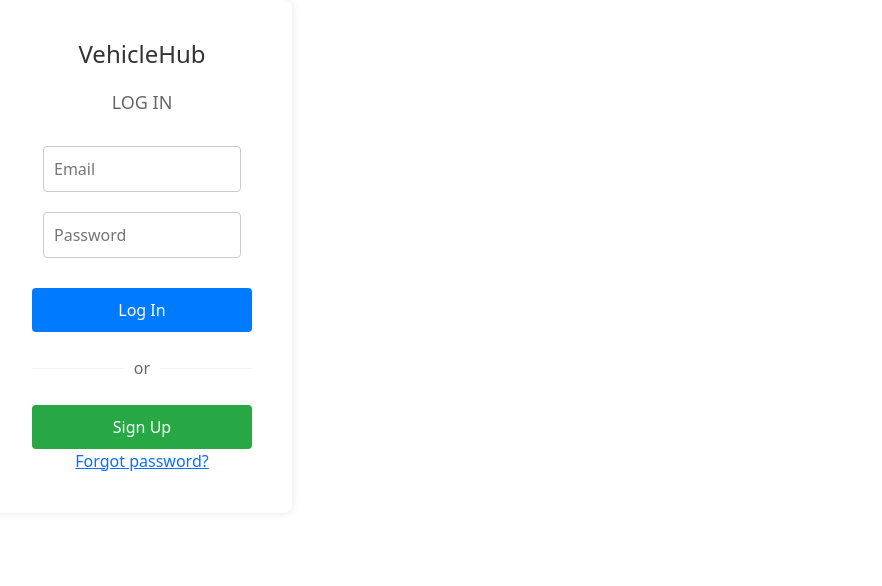
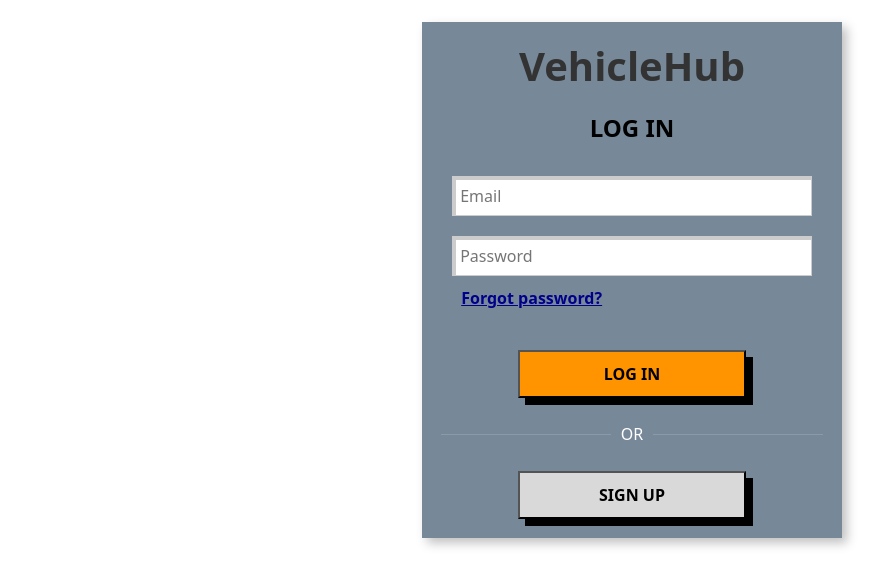
Before and after one commit to IcyPistachio/AutoLog, a React (Create React App) app in the folder VehicleHub-main/frontend/: page / in a window 1280 px wide. Both pictures are taken after a click on the button "Login/Signup". Shown: the top 586 px of the page, without its empty margins (8-890 px from the left). Built offline with nearby package versions, Linux system fonts and the light colour scheme; the HTML template or start-up script is replaced by a standard one.

Commit message:
Test Login Form Styles
Partially styled login form

```diff
--- a/VehicleHub-main/frontend/src/components/Login.css
+++ b/VehicleHub-main/frontend/src/components/Login.css
@@ -1,60 +1,76 @@
-body.login-body {
-    font-family: Arial, sans-serif;
-    background-color: #f4f4f4;
+.login-container {
     display: flex;
     justify-content: center;
     align-items: center;
-    height: 100vh;
-    margin: 0;
+    margin: auto;
+    width: 50vw;
+    height: 70vh;
+    text-align: center;
 }
 
-.login-container {
-    background-color: #ffffff;
-    padding: 40px;
-    border-radius: 8px;
-    box-shadow: 0 0 10px rgba(0, 0, 0, 0.1);
-    text-align: center;
-    width: 300px;
+.login-form {
+    padding: 3%;
+    width: 420px;
+    box-shadow: rgb(0 0 0 / 25%) 5px 5px 10px;
+    background-color: lightslategray;
 }
 
-.login-container .title {
-    font-size: 24px;
+.login-form .title {
+    font-size: 2.5em;
+    font-weight: bold;
     margin-bottom: 20px;
     color: #333;
 }
 
-.login-container #inner-title {
-    font-size: 18px;
+.login-form #inner-title {
+    font-size: 1.5em;
+    font-weight: bold;
     margin-bottom: 20px;
     display: block;
-    color: #666;
+    color: black;
 }
 
-.login-container input[type="email"],
-.login-container input[type="password"] {
+.login-form input[type="email"],
+.login-form input[type="password"] {
     width: calc(100% - 22px);
-    padding: 10px;
+    padding: 7px;
     margin: 10px 0;
     border: 1px solid #ccc;
-    border-radius: 4px;
+    box-shadow: inset 3px 3px #ccc;
 }
 
-.login-container .buttons {
-    width: 100%;
+.login-form button {
+    width: 60%;
     padding: 10px;
-    border: none;
-    border-radius: 4px;
-    background-color: #007bff;
-    color: white;
+    color: black;
+    border-color: black;
     font-size: 16px;
+    font-weight: bold;
     cursor: pointer;
+    box-shadow: 7px 7px black;
 }
 
-.login-container .buttons:hover {
-    background-color: #0056b3;
+.login-button {
+    background-color: #FF9400;
 }
 
-.login-container .message {
+.login-form .login-button:hover {
+    color: #FF9400;
+    background-color: black;
+    box-shadow: 7px 7px #FF9400;
+}
+
+.signup-button {
+    background-color: #D9D9D9;
+}
+
+.signup-button:hover {
+    color: #D9D9D9;
+    background-color: black;
+    box-shadow: 7px 7px #D9D9D9;
+}
+
+.login-form .message {
     margin-top: 20px;
     color: red;
 }
@@ -74,20 +90,19 @@ body.login-body {
 
 .or {
     margin: 0 10px;
-    color: #666;
+    color: white;
 }
 
-.signup-button {
-    width: 100%;
+.forgot-password {
     padding: 10px;
-    border: none;
-    border-radius: 4px;
-    background-color: #28a745;
-    color: white;
-    font-size: 16px;
-    cursor: pointer;
+    margin: 10px;
+    margin-top: 0px;
+    padding-top: 0px;
+    margin-bottom: 30px;
+    text-align: left;
 }
 
-.signup-button:hover {
-    background-color: #218838;
+.forgot-password-link {
+    color: #00008B;
+    font-weight: bold;
 }
--- a/VehicleHub-main/frontend/src/components/Login.js
+++ b/VehicleHub-main/frontend/src/components/Login.js
@@ -1,5 +1,6 @@
 import React, { useState } from 'react';
 import { useNavigate, Link } from 'react-router-dom';
+import Form from 'react-bootstrap/Form';
 import './Login.css';
 import garageSound from '../sounds/garageSound.mp3';
 
@@ -56,8 +57,10 @@ function Login() {
 
     return (
         <div className="login-container">
+            <form className="login-form">
                 <h1 className="title">VehicleHub</h1>
                 <span id="inner-title">LOG IN</span>
+
                 <input
                     type="email"
                     id="loginEmail"
@@ -72,26 +75,30 @@ function Login() {
                     value={loginPassword}
                     onChange={(e) => setLoginPassword(e.target.value)}
                 />
-            <input
-                type="submit"
-                id="loginButton"
-                className="buttons"
-                value="Log In"
-                onClick={doLogin}
-            />
+
+                <div className="forgot-password">
+                    <Link className="forgot-password-link" to="/forgot-password">Forgot password?</Link>
+                </div>
+
+                <div classname="buttons">
+                    <button className="login-button" onClick={() => doLogin}>
+                        LOG IN
+                    </button>
+
                     <span id="loginResult" className="message">{message}</span>
+
                     <div className="separator">
                         <hr className="line" />
-                <span className="or">or</span>
+                        <span className="or">OR</span>
                         <hr className="line" />
                     </div>
+
                     <button className="signup-button" onClick={() => navigate('/register')}>
-                Sign Up
+                        SIGN UP
                     </button>
-            <div className="forgot-password-link">
-                <Link to="/forgot-password">Forgot password?</Link>
                 </div>
-        </div>
+            </form >
+        </div >
     );
 }
 
--- a/VehicleHub-main/frontend/src/pages/LoginPage.js
+++ b/VehicleHub-main/frontend/src/pages/LoginPage.js
@@ -2,9 +2,8 @@ import React from 'react';
 
 import Login from '../components/Login';
 
-const LoginPage = () =>
-{
-    return(
+const LoginPage = () => {
+    return (
         <div>
             <Login />
         </div>
```
Lines whose indentation alone changed are shown as unchanged.
